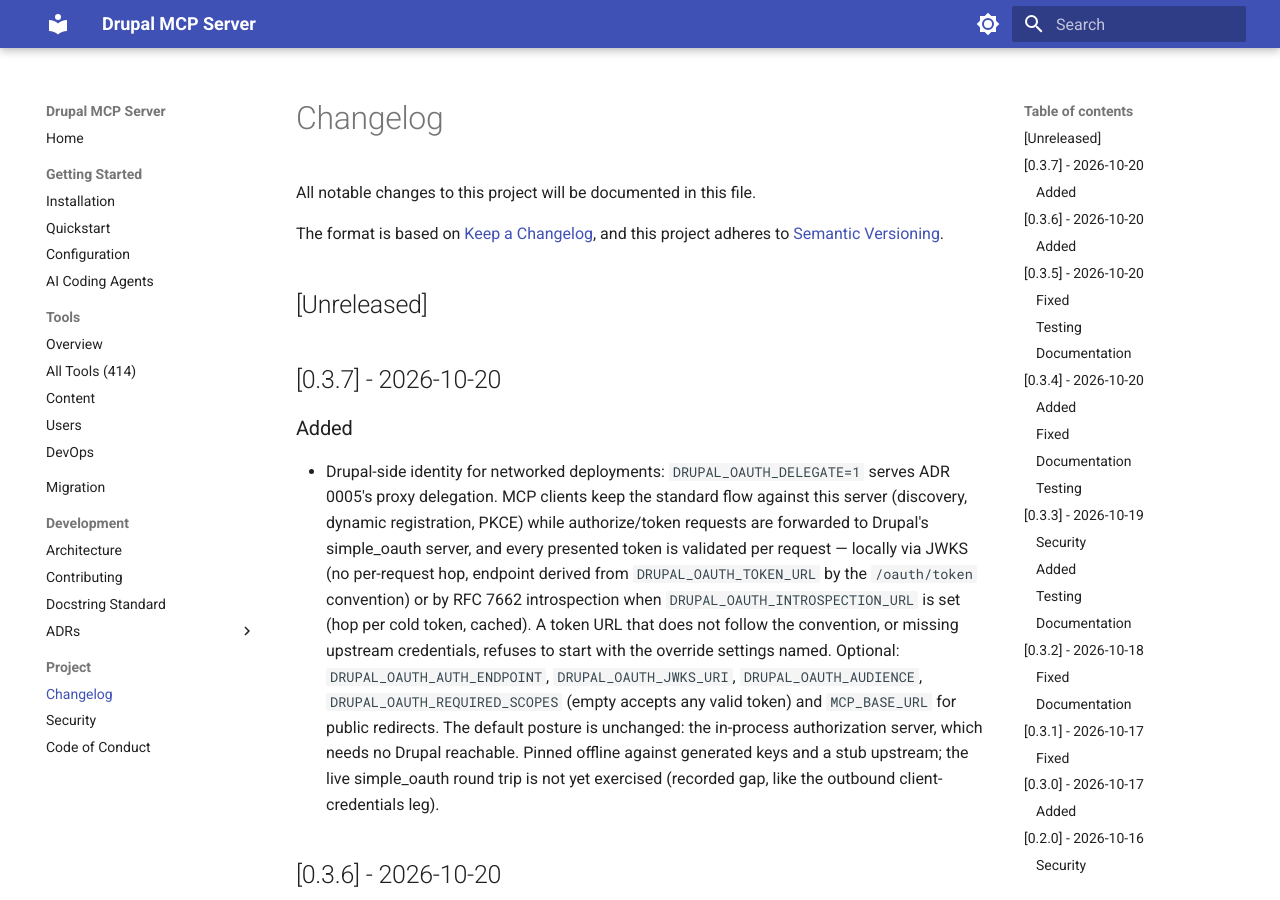
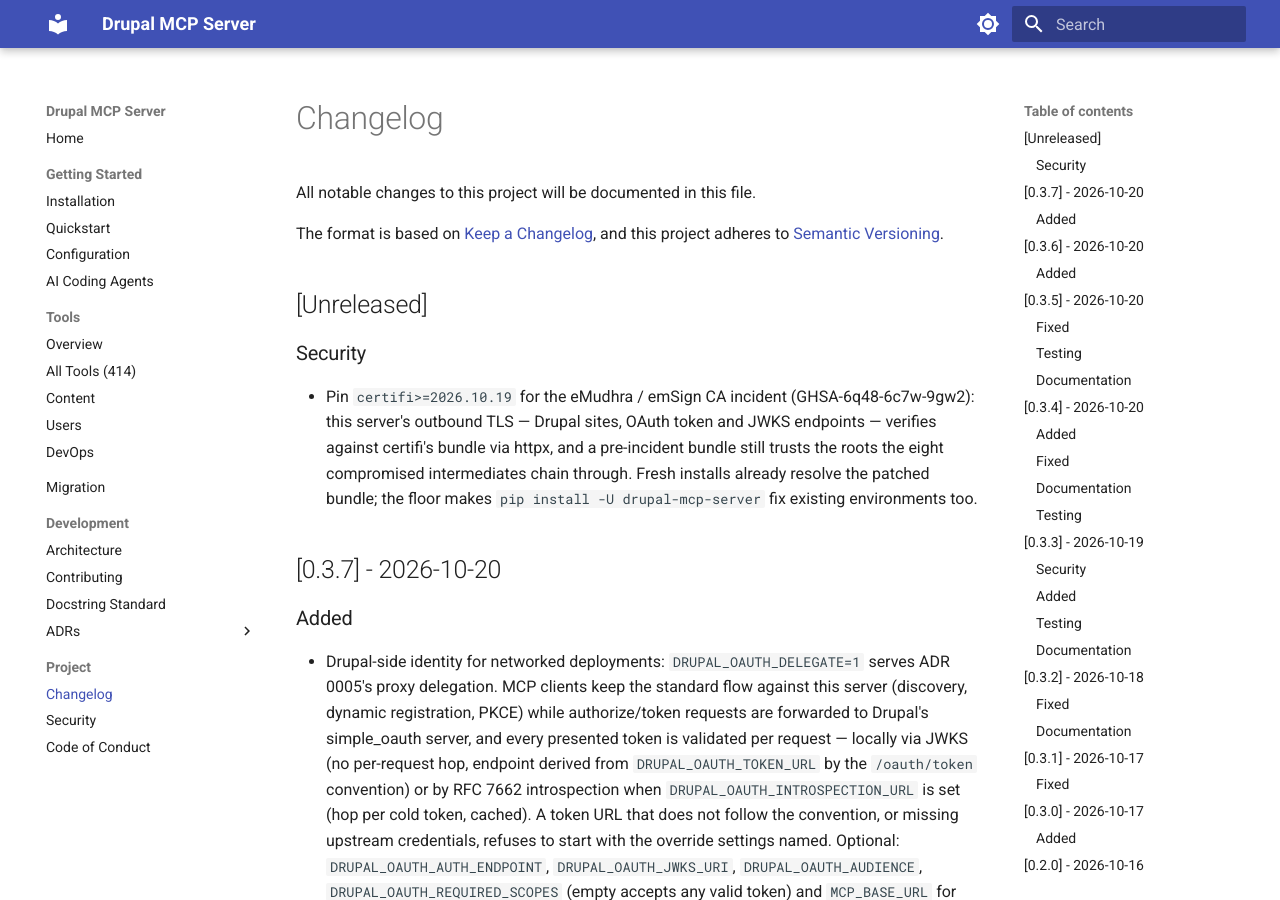
Before and after one commit to vloganathane/drupal-mcp-server, an MkDocs documentation site: the page built from docs/CHANGELOG.md, in a window 1280 px wide and 900 px high. Built offline with MkDocs 1.6.1 and Material for MkDocs 9.7.7, drawn with Linux system fonts in a browser that asks for light colours.

Commit message:
fix(security): pin certifi past the eMudhra/emSign root compromise
The server's outbound TLS — Drupal sites, OAuth token and JWKS
endpoints — verifies against certifi's bundle via httpx, and a
pre-incident bundle still trusts the roots the eight compromised
eMudhra intermediates chain through (GHSA-6q48-6c7w-9gw2). Pin
certifi>=2026.10.19 so upgrading the package fixes existing
environments, and bootstrap every workflow's pip from the advisory's
checksum-pinned wheel: any older pip downloads while still trusting
the compromised roots, and docs/release never upgraded it at all.

```diff
--- a/docs/CHANGELOG.md
+++ b/docs/CHANGELOG.md
@@ -6,6 +6,16 @@
 and this project adheres to [Semantic Versioning](https://semver.org/spec/v2.0.0.html).
 
 ## [Unreleased]
+
+### Security
+
+- Pin `certifi>=2026.10.19` for the eMudhra / emSign CA incident
+  (GHSA-6q48-6c7w-9gw2): this server's outbound TLS — Drupal sites,
+  OAuth token and JWKS endpoints — verifies against certifi's bundle
+  via httpx, and a pre-incident bundle still trusts the roots the
+  eight compromised intermediates chain through. Fresh installs
+  already resolve the patched bundle; the floor makes
+  `pip install -U drupal-mcp-server` fix existing environments too.
 
 ## [0.3.7] - 2026-10-20
 
--- a/pyproject.toml
+++ b/pyproject.toml
@@ -19,6 +19,10 @@
 dependencies = [
     "fastmcp>=2.0.0",
     "httpx>=0.27.0",
+    # The CA bundle httpx verifies against: floor pinned past the
+    # eMudhra/emSign root compromise (GHSA-6q48-6c7w-9gw2) so that
+    # upgrading this package pulls the patched trust store.
+    "certifi>=2026.10.19",
     "pydantic>=2.8.0",
     "pydantic-settings>=2.3.0",
     "python-dotenv>=1.0.0",
```
Also changed, not shown: 4 other files.
